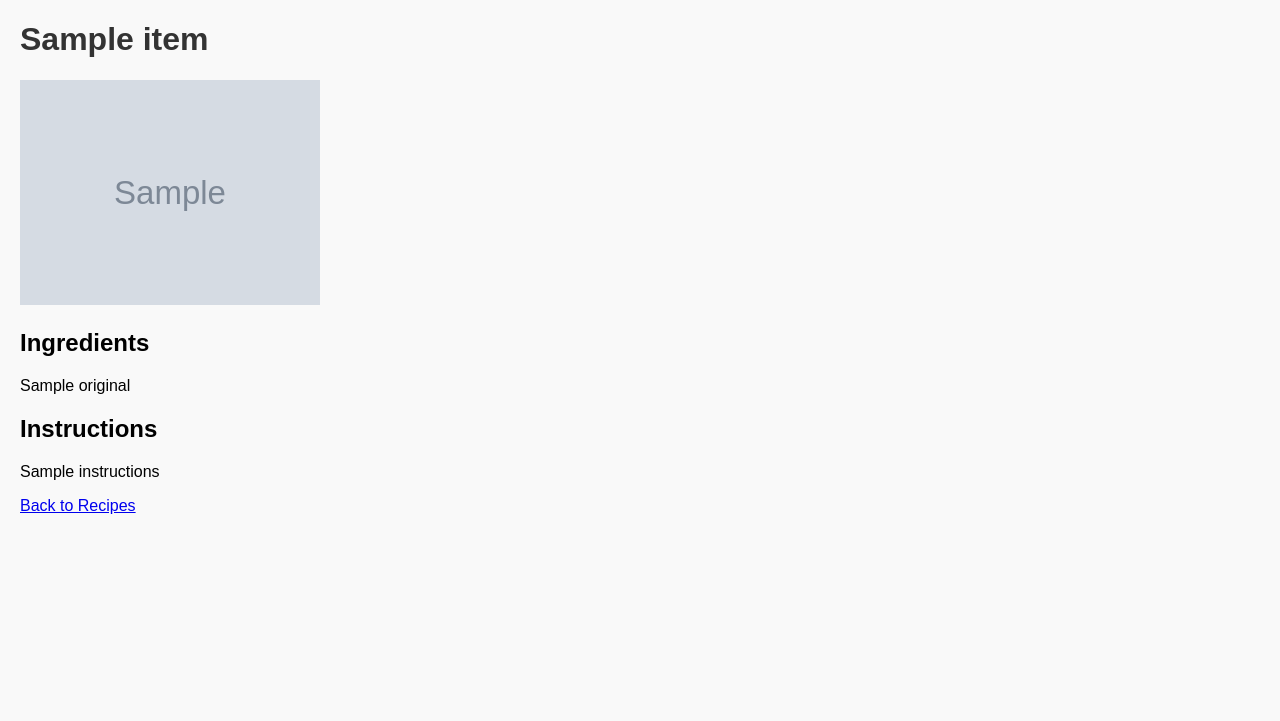
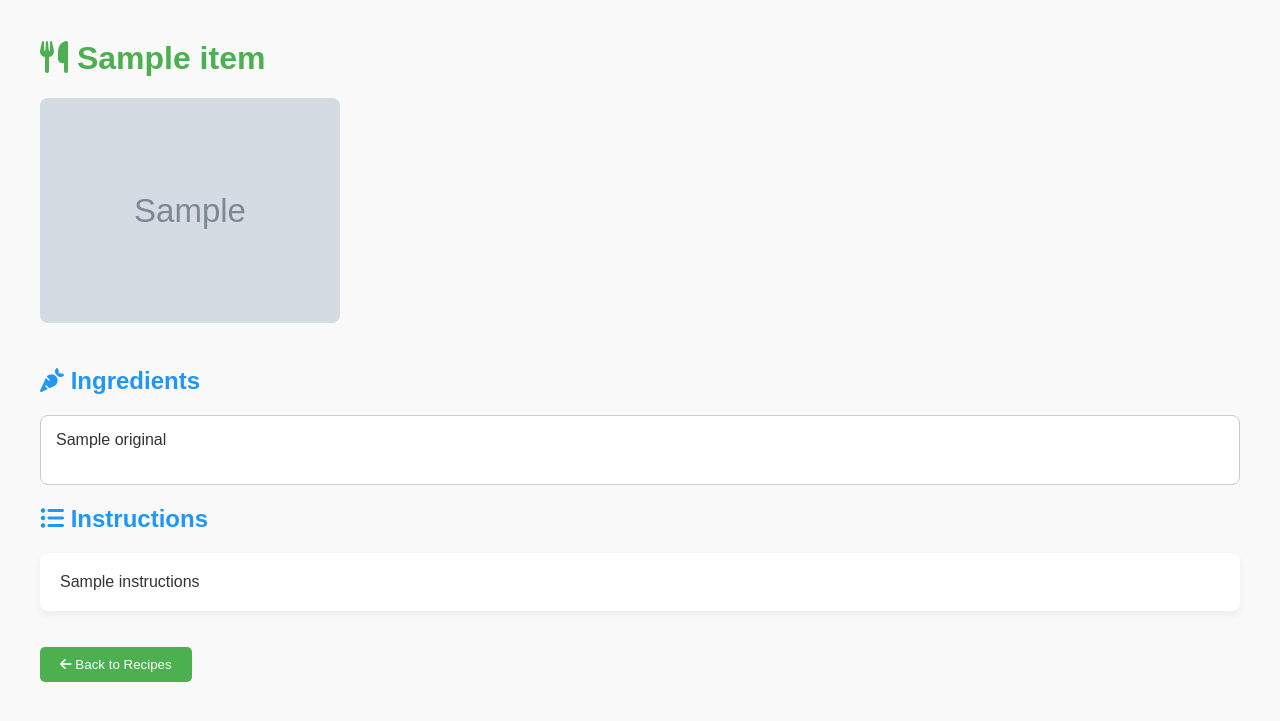
Before and after one commit to Peegvig/RecipeGenerator, a Flask app: page /recipe/1 in a window 1280 px wide. Shown: the top 721 px of the page. Run offline with Flask 3, Linux system fonts and the light colour scheme; grey boxes marked "Sample" are stand-in pictures; a database or web service that is not in the repository returns one stand-in record (values such as "Sample title"); data that the repository does not hold is empty.

Commit message:
website ui changes

```diff
--- a/templates/recipe_details.html
+++ b/templates/recipe_details.html
@@ -3,21 +3,74 @@
 <head>
     <title>{{ recipe.title }}</title>
     <link rel="stylesheet" href="/static/style.css">
+    <link rel="stylesheet" href="https://cdnjs.cloudflare.com/ajax/libs/font-awesome/6.5.1/css/all.min.css">
+    <style>
+        body {
+            font-family: Arial, sans-serif;
+            background-color: #f9f9f9;
+            margin: 40px;
+            color: #333;
+        }
+        h1 {
+            color: #4CAF50;
+        }
+        img {
+            border-radius: 8px;
+            margin-bottom: 20px;
+        }
+        h2 {
+            color: #2196F3;
+        }
+        ul {
+            list-style-type: none;
+            padding: 0;
+            max-height: 300px;
+            overflow-y: auto;
+            border: 1px solid #ccc;
+            border-radius: 8px;
+            background-color: white;
+        }
+        li {
+            padding: 15px;
+            border-bottom: 1px solid #eee;
+        }
+        li:last-child {
+            border-bottom: none;
+        }
+        p {
+            background-color: #fff;
+            padding: 20px;
+            border-radius: 8px;
+            box-shadow: 0 4px 8px rgba(0,0,0,0.05);
+        }
+        a button {
+            background-color: #4CAF50;
+            color: white;
+            border: none;
+            padding: 10px 20px;
+            cursor: pointer;
+            border-radius: 5px;
+            margin-top: 20px;
+        }
+        a button:hover {
+            background-color: #45a049;
+        }
+    </style>
 </head>
 <body>
-    <h1>{{ recipe.title }}</h1>
+    <h1><i class="fa-solid fa-utensils"></i> {{ recipe.title }}</h1>
     <img src="{{ recipe.image }}" alt="{{ recipe.title }}" width="300">
 
-    <h2>Ingredients</h2>
+    <h2><i class="fa-solid fa-carrot"></i> Ingredients</h2>
     <ul>
-        {% for ingredient in recipe.extendedIngredients %}
+        {% for ingredient in recipe.extendedIngredients if ingredient.original %}
             <li>{{ ingredient.original }}</li>
         {% endfor %}
     </ul>
 
-    <h2>Instructions</h2>
+    <h2><i class="fa-solid fa-list-ul"></i> Instructions</h2>
     <p>{{ recipe.instructions|safe }}</p>
 
-    <a href="{{ url_for('index') }}">Back to Recipes</a>
+    <a href="{{ url_for('index') }}"><button><i class="fa-solid fa-arrow-left"></i> Back to Recipes</button></a>
 </body>
 </html>
```
Also changed, not shown: templates/index.html (+64 -6 lines).
